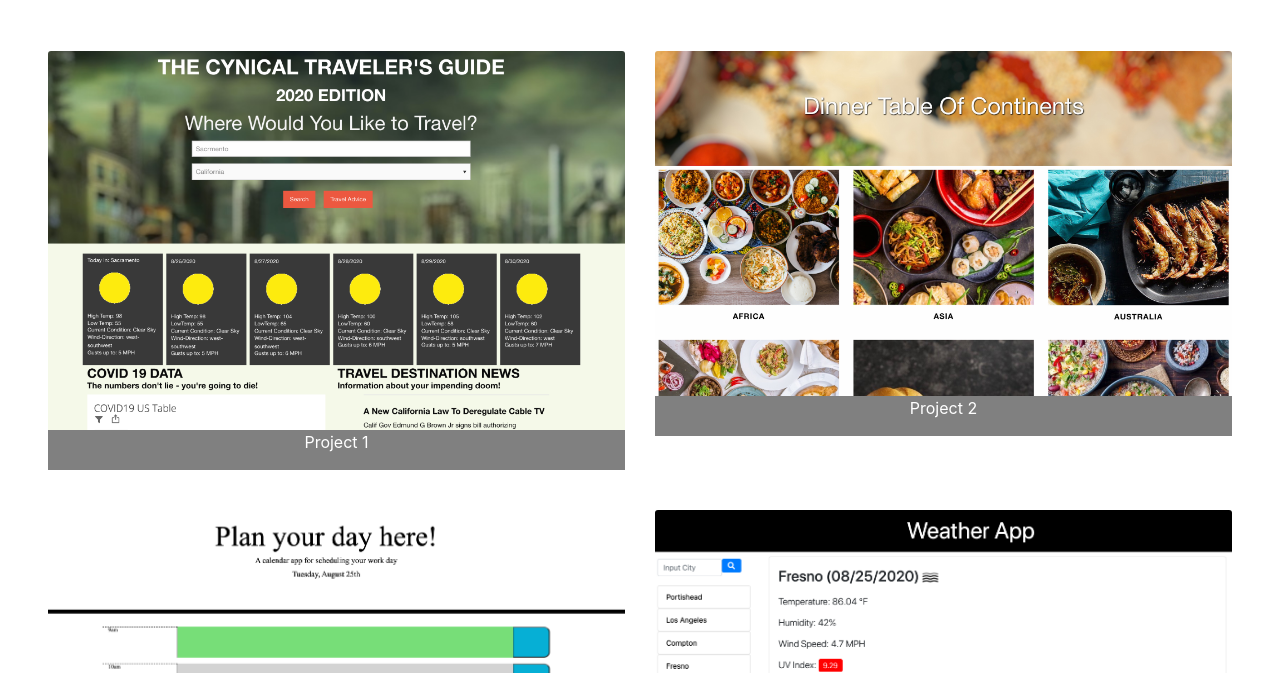
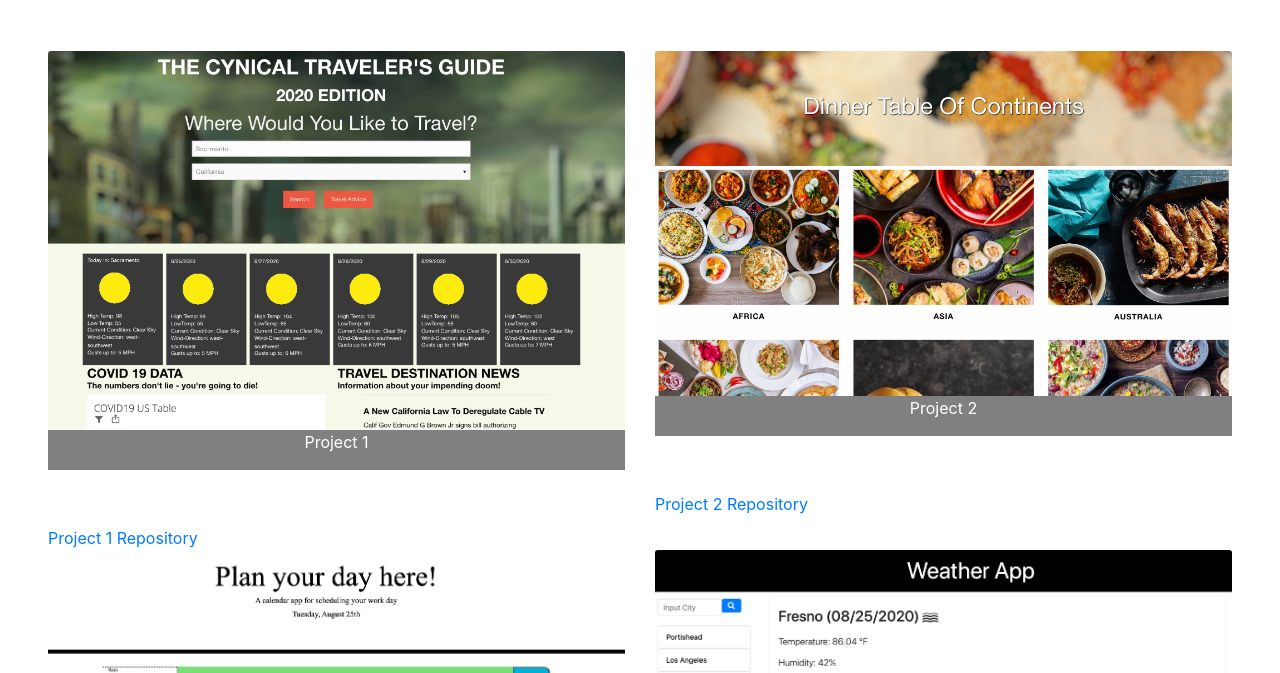
Before and after one commit to ccastillo356/ccastillo356.github.io, a plain HTML site: page portfolio.html in a window 1280 px wide. Shown: the part 127-800 px from the top of the page. Drawn offline with nearby package versions, Linux system fonts and the light colour scheme.

Commit message:
updated link

```diff
--- a/portfolio.html
+++ b/portfolio.html
@@ -49,10 +49,14 @@
         <div class="col-xs col-md-6 mr-auto mt-3">
             <img class="card-img-top" src="project1.png" alt="Card image cap">
             <p class="card-text">Project 1</p>
+            <a href="https://joeschlick.github.io/team-sac-repo/">Project 1</a>
+            <a href="https://github.com/joeschlick/team-sac-repo">Repository</a>
           </div>
         <div class="col-xs-3 col-md-6 ml-auto mt-3">
             <img class="card-img-top" src="project2.jpg" alt="Card image cap">
             <p class="card-text">Project 2</p>
+            <a href="https://stark-stream-40899.herokuapp.com/">Project 2</a>
+            <a href="https://github.com/halowe94/tableOfContinents">Repository</a>
           </div>
     </div>
     <div class="row">
```
